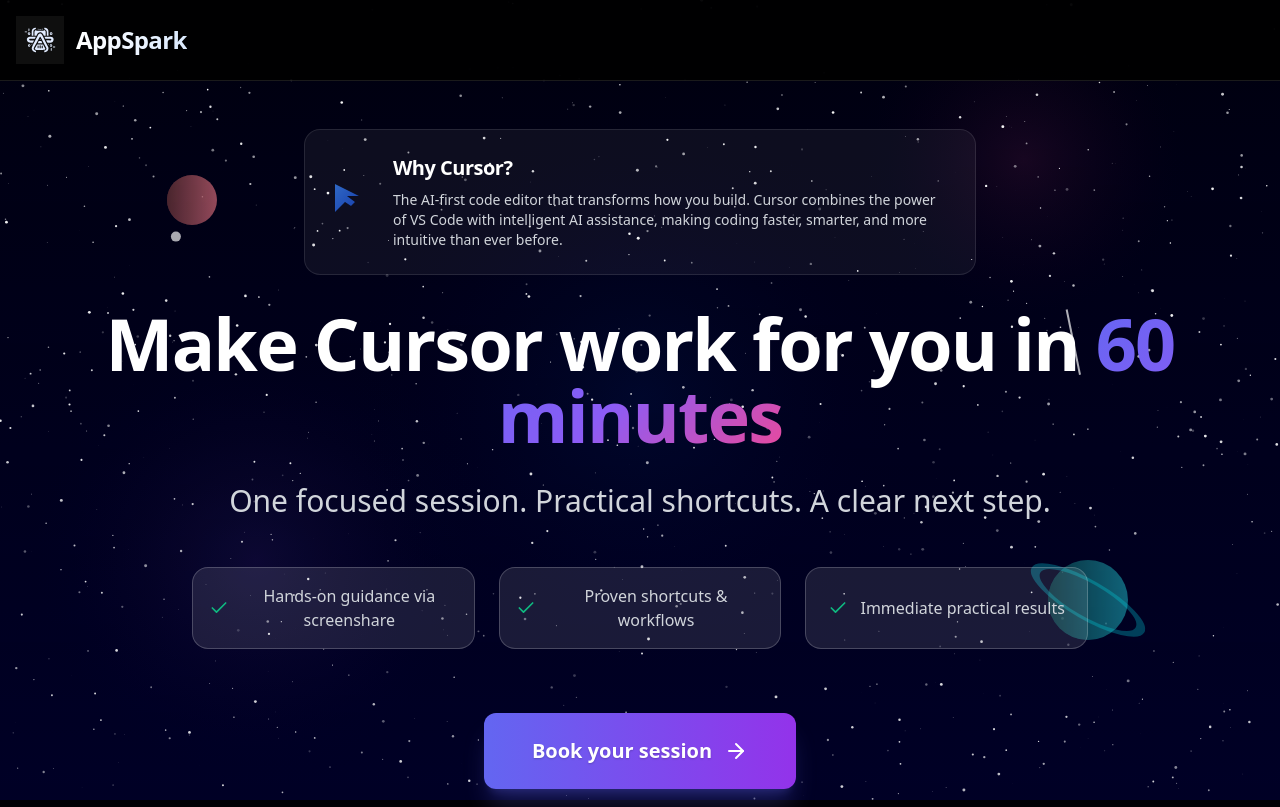
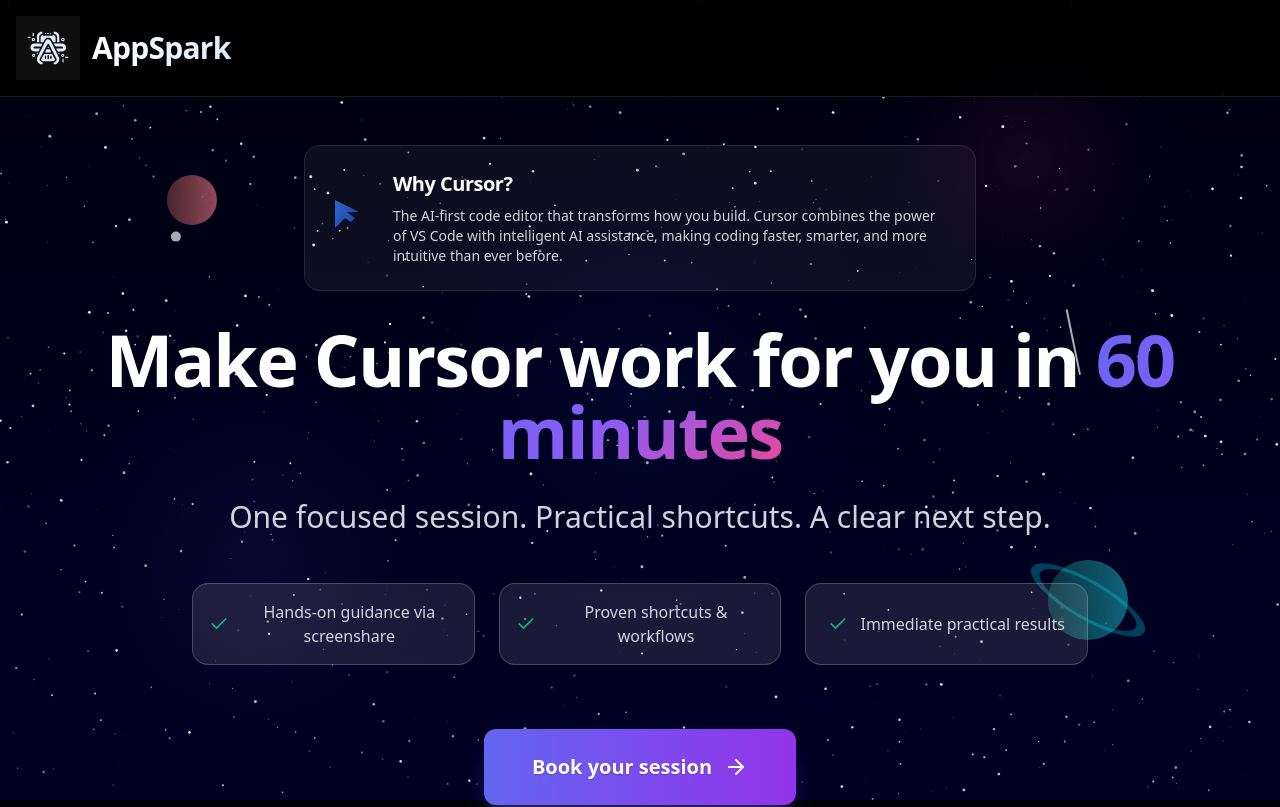
Before and after one commit to optimald/appspark-coaching, a Next.js app: page / in a window 1280 px wide. Shown: the top 807 px of the page. Built offline with nearby package versions, Linux system fonts and the light colour scheme; no server answers.

Commit message:
Increase header logo size by 30%
- Changed Logo component from size='md' to size='lg' in header
- Logo now displays at 64px instead of 48px (33% increase)
- Better visibility and prominence in top-left corner
- Maintains proper proportions with text scaling

```diff
--- a/src/app/page.tsx
+++ b/src/app/page.tsx
@@ -14,7 +14,7 @@
       <header className="sticky top-0 w-full z-50 bg-black/90 backdrop-blur-md border-b border-white/10">
         <div className="container mx-auto px-4 py-4">
           <div className="flex justify-between items-center">
-            <Logo size="md" />
+            <Logo size="lg" />
           </div>
         </div>
       </header>
```
